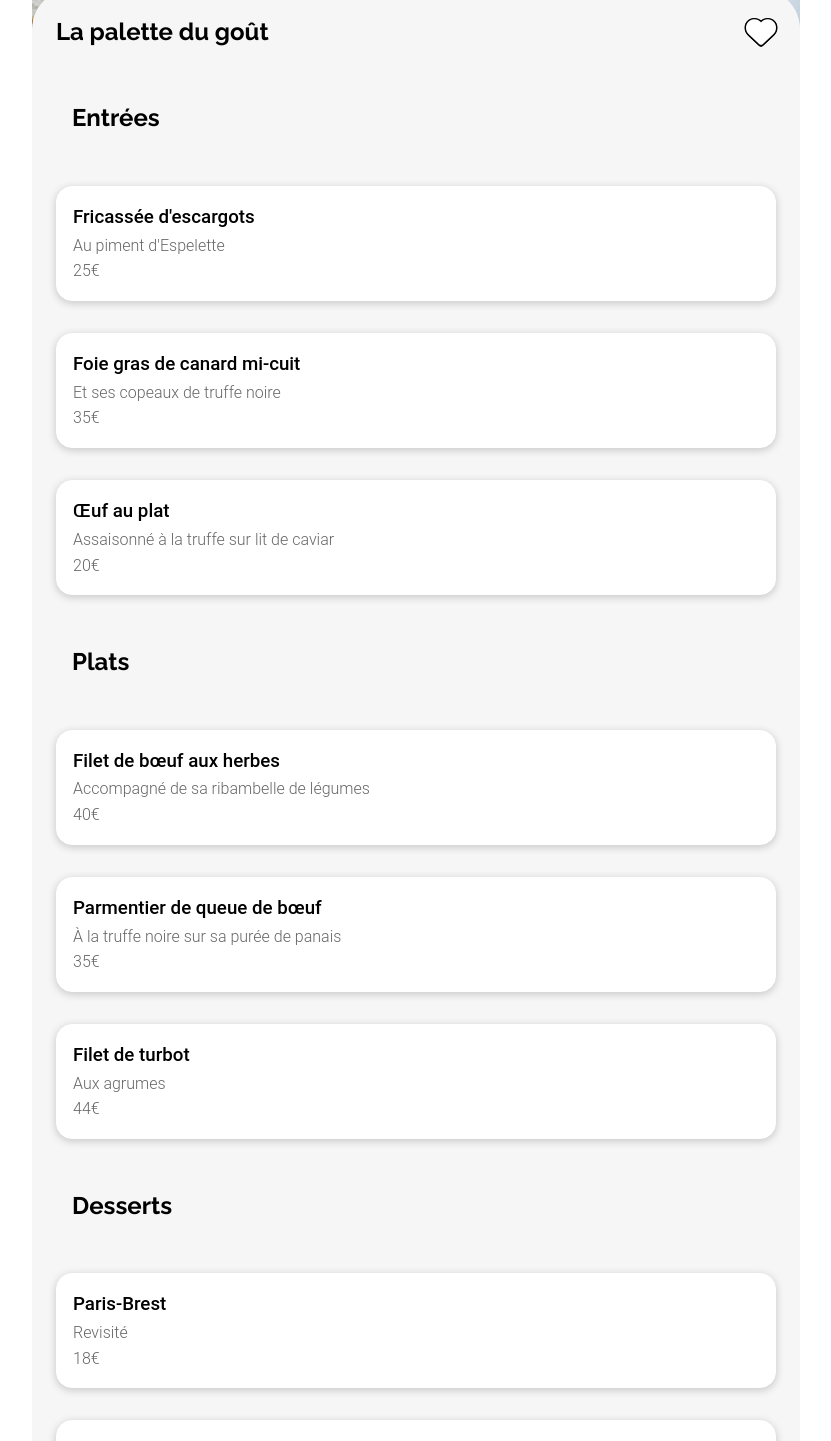
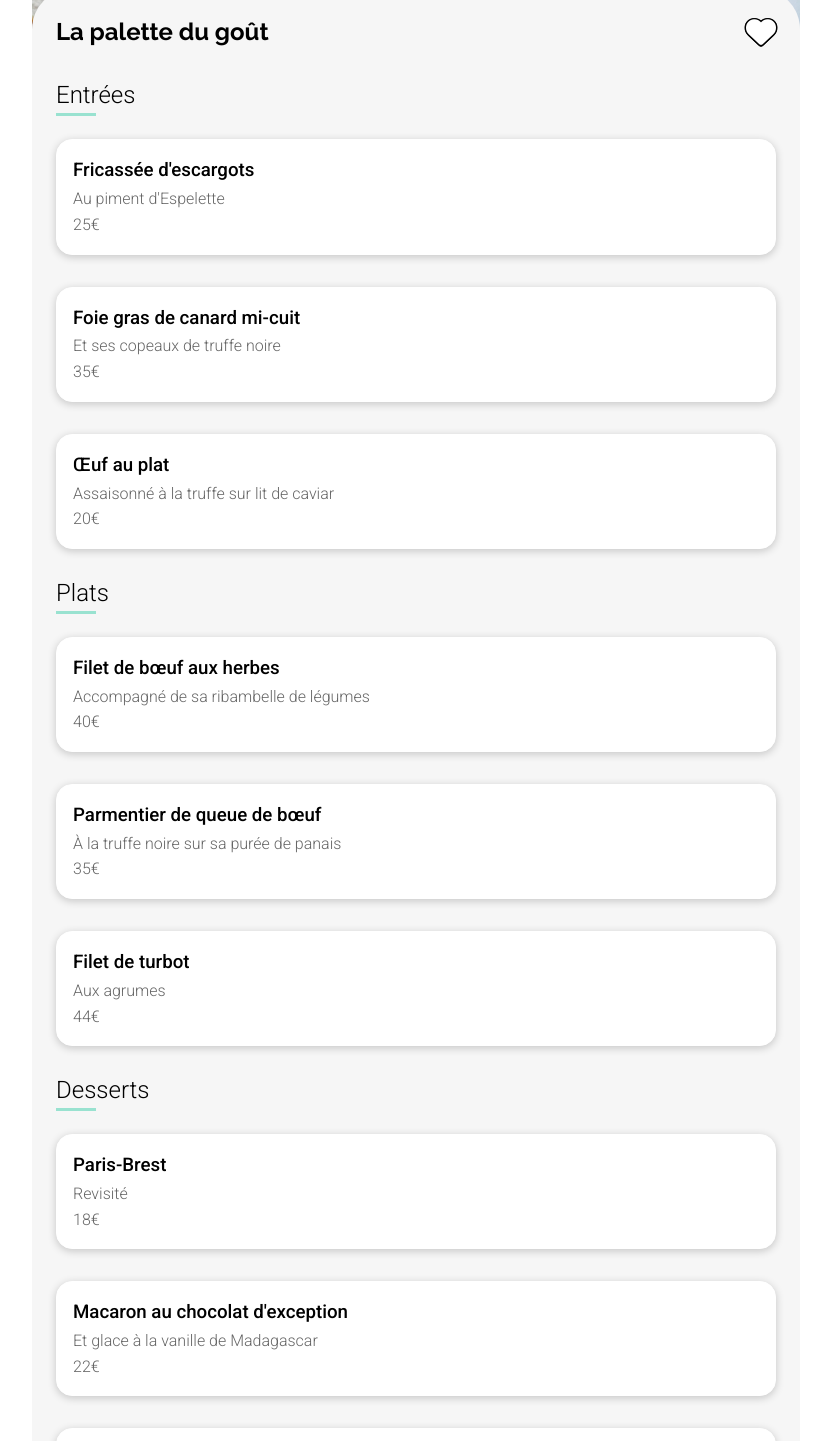
Before and after one commit to Steinshy/OC-OhMyFood, a plain HTML site: page assets/restaurants/palette.html in a window 1280 px wide. Shown: the part 309-1750 px from the top of the page, without its empty margins (224-1055 px from the left). Drawn offline with Linux system fonts and the light colour scheme.

Commit message:
Optimise font import + fix missing line for title in palette

```diff
--- a/assets/restaurants/palette.html
+++ b/assets/restaurants/palette.html
@@ -32,11 +32,11 @@
     <link rel="icon" href="../../assets/favicons/favicon.ico">
     <link rel="manifest" href="../../assets/manifest.json">
 
-    <!-- Internal Resources -->
+    <!-- Fonts -->
     <link rel="preconnect" href="https://fonts.googleapis.com">
     <link rel="preconnect" href="https://fonts.gstatic.com" crossorigin>
     <link
-      href="https://fonts.googleapis.com/css2?family=Poppins:ital,wght@0,100;0,200;0,300;0,400;0,500;0,600;0,700;0,800;0,900;1,100;1,200;1,300;1,400;1,500;1,600;1,700;1,800;1,900&family=Raleway:ital,wght@0,100..900;1,100..900&display=swap"
+      href="https://fonts.googleapis.com/css2?family=Poppins:ital,wght@0,100;0,200;0,300;0,400;0,500;0,600;0,700;0,800;0,900;1,100;1,200;1,300;1,400;1,500;1,600;1,700;1,800;1,900&family=Raleway:ital,wght@0,100..900;1,100..900&family=Roboto:ital,wght@0,100..900;1,100..900&display=swap"
       rel="stylesheet">
 
     <!-- Internal Resources -->
@@ -83,7 +83,7 @@
 
         <!-- Menu Sections -->
         <aside class="menu__section">
-          <div class="menu__item-content">
+          <div class="menu__section-title">
             <h2>Entrées</h2>
           </div>
 
@@ -122,7 +122,7 @@
         </aside>
 
         <aside class="menu__section">
-          <div class="menu__item-content">
+          <div class="menu__section-title">
             <h2>Plats</h2>
           </div>
 
@@ -161,7 +161,7 @@
         </aside>
 
         <aside class="menu__section">
-          <div class="menu__item-content">
+          <div class="menu__section-title">
             <h2>Desserts</h2>
           </div>
 
```
Also changed, not shown: assets/restaurants/delice.html (+1 -4 lines), assets/restaurants/francaise.html (+1 -4 lines), assets/restaurants/note.html (+2 -2 lines), index.html (+14 -4 lines).
